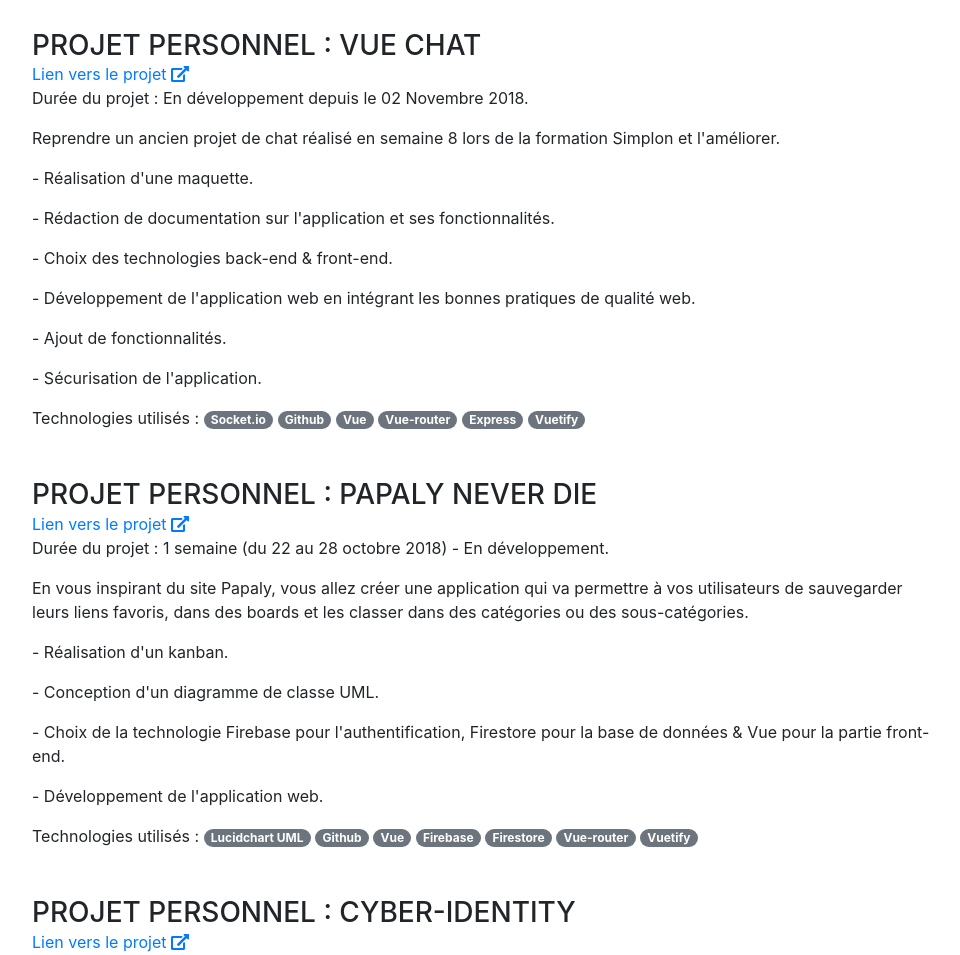
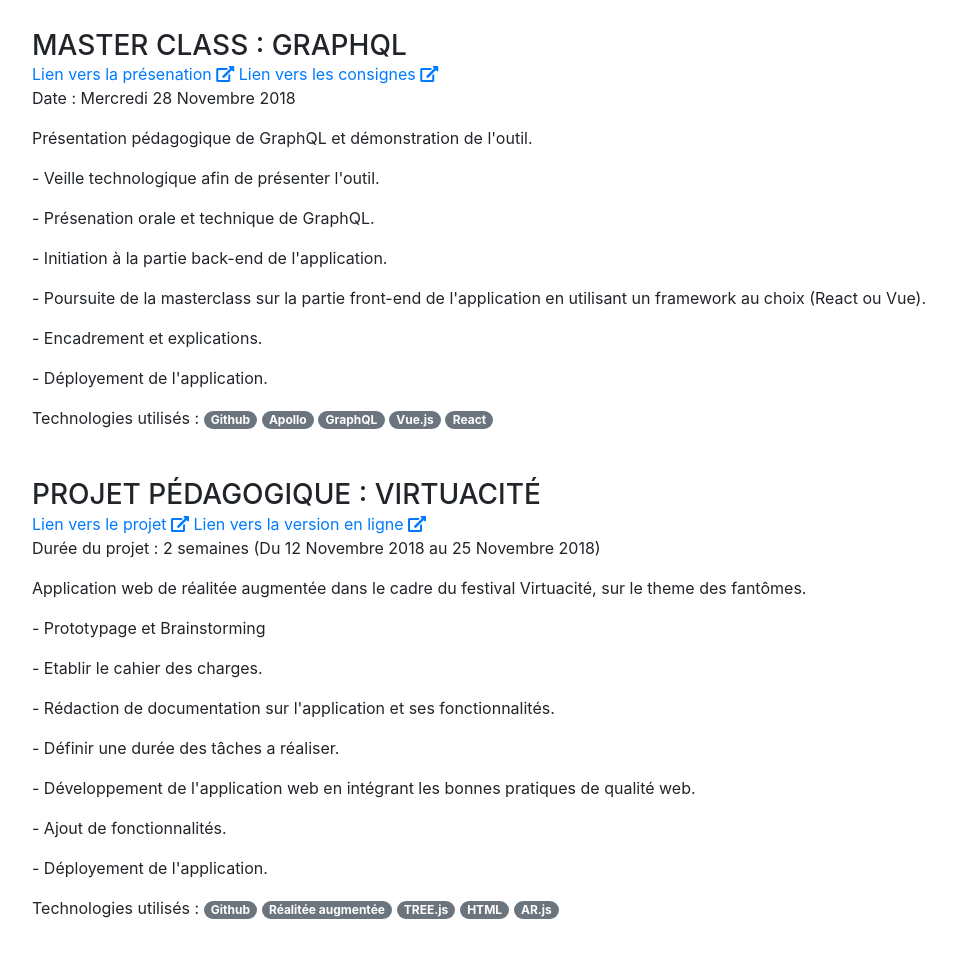
Before and after one commit to Poltergeistz/CV-David-Journo, a website with bundled scripts: page index.html in a window 1280 px wide. Shown: the part 4480-5435 px from the top of the page, without its empty margins (288-1248 px from the left). Built offline with nearby package versions, Linux system fonts and the light colour scheme; a web font is replaced by a local one.

Commit message:
Adding projects

```diff
--- a/index.html
+++ b/index.html
@@ -381,6 +381,39 @@
         <h2 class="mb-5">Projets</h2>
 
         <div class="resume-content mr-auto mb-5">
+          <h3 class="mb-0">Master Class : GraphQL</h3>
+          <a href="https://slides.com/davidjourno/graphql" target="_blank">Lien vers la présenation <i class="fas fa-external-link-alt"></i></a>
+          <a href="https://github.com/Poltergeistz/GraphQL-MasterClass" target="_blank">Lien vers les consignes <i class="fas fa-external-link-alt"></i></a>
+          <p>Date : Mercredi 28 Novembre 2018</p>
+          <p>Présentation pédagogique de GraphQL et démonstration de l'outil.</p>
+          <p>- Veille technologique afin de présenter l'outil.</p>
+          <p>- Présenation orale et technique de GraphQL.</p>
+          <p>- Initiation à la partie back-end de l'application.</p>
+          <p>- Poursuite de la masterclass sur la partie front-end de l'application en utilisant un framework au choix (React ou Vue).</p>
+          <p>- Encadrement et explications.</p>
+          <p>- Déployement de l'application.</p>
+          <p class="mb-0">Technologies utilisés : <span class="badge badge-pill badge-secondary">Github</span>
+            <span class="badge badge-pill badge-secondary">Apollo</span> <span class="badge badge-pill badge-secondary">GraphQL</span> <span class="badge badge-pill badge-secondary">Vue.js</span> <span class="badge badge-pill badge-secondary">React</span></p>
+        </div>
+
+        <div class="resume-content mr-auto mb-5">
+          <h3 class="mb-0">Projet pédagogique : Virtuacité</h3>
+          <a href="hhttps://github.com/Djohn12/Virtuacity" target="_blank">Lien vers le projet <i class="fas fa-external-link-alt"></i></a>
+          <a href="http://djohn12.github.io/Virtuacity/" target="_blank">Lien vers la version en ligne <i class="fas fa-external-link-alt"></i></a>
+          <p>Durée du projet : 2 semaines (Du 12 Novembre 2018 au 25 Novembre 2018)</p>
+          <p>Application web de réalitée augmentée dans le cadre du festival Virtuacité, sur le theme des fantômes.</p>
+          <p>- Prototypage et Brainstorming</p>
+          <p>- Etablir le cahier des charges.</p>
+          <p>- Rédaction de documentation sur l'application et ses fonctionnalités.</p>
+          <p>- Définir une durée des tâches a réaliser.</p>
+          <p>- Développement de l'application web en intégrant les bonnes pratiques de qualité web.</p>
+          <p>- Ajout de fonctionnalités.</p>
+          <p>- Déployement de l'application.</p>
+          <p class="mb-0">Technologies utilisés : <span class="badge badge-pill badge-secondary">Github</span>
+            <span class="badge badge-pill badge-secondary">Réalitée augmentée</span> <span class="badge badge-pill badge-secondary">TREE.js</span> <span class="badge badge-pill badge-secondary">HTML</span> <span class="badge badge-pill badge-secondary">AR.js</span></p>
+        </div>
+
+        <div class="resume-content mr-auto mb-5">
           <h3 class="mb-0">Projet personnel : Vue Chat</h3>
           <a href="https://github.com/Poltergeistz/vue-chat" target="_blank">Lien vers le projet <i class="fas fa-external-link-alt"></i></a>
           <p>Durée du projet : En développement depuis le 02 Novembre 2018.</p>
```
